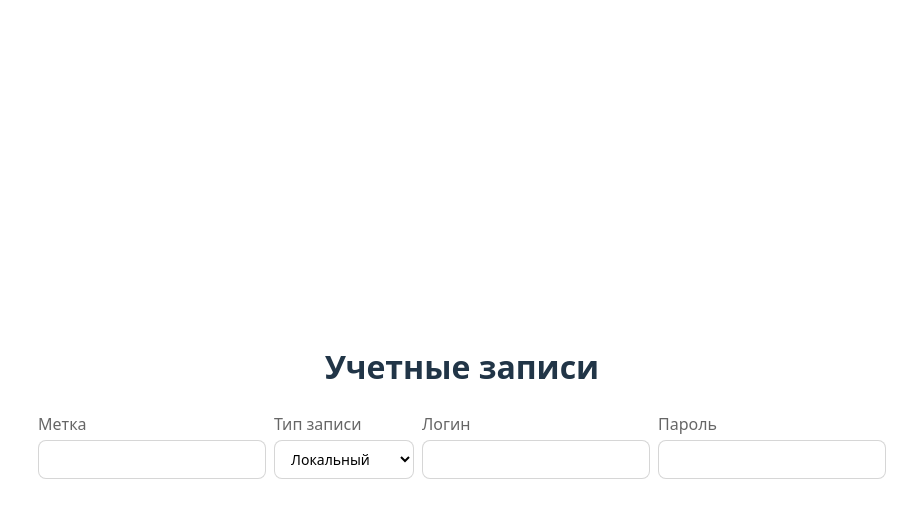
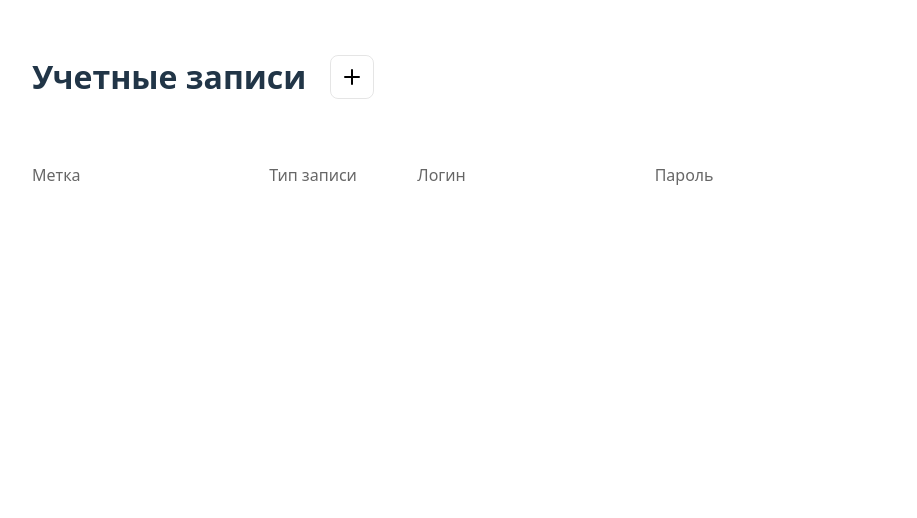
Before and after one commit to AnnaGolmakova/vue-account-table-test, a Vue app: page / in a window 1280 px wide. Shown: the top 518 px of the page, without its empty margins (178-1095 px from the left). Built offline with nearby package versions, Linux system fonts and the light colour scheme.

Commit message:
Finalize application

```diff
--- a/package.json
+++ b/package.json
@@ -9,6 +9,7 @@
     "preview": "vite preview"
   },
   "dependencies": {
+    "lucide-vue-next": "^0.544.0",
     "pinia": "^3.0.3",
     "vue": "^3.5.21",
     "zod": "^4.1.9"
--- a/src/App.vue
+++ b/src/App.vue
@@ -1,9 +1,25 @@
 <script setup lang="ts">
+import { ref } from "vue";
 import AccountsRow from "./components/AccountsRow.vue";
+import { Plus } from "lucide-vue-next";
+import { useAccountsStore } from "./modules/accountsStore";
+
+const accountsStore = useAccountsStore();
+const draftRows = ref<Map<number, null>>(new Map());
+
+function appendNewRow() {
+  draftRows.value.set(Date.now(), null);
+}
 </script>
 
 <template>
-  <h1>Учетные записи</h1>
+  <header class="header">
+    <h1>Учетные записи</h1>
+    <button aria-label="Добавить запись" class="create" @click="appendNewRow">
+      <Plus />
+    </button>
+  </header>
+
   <div class="table">
     <div class="table__header">
       <div class="table__title">Метка</div>
@@ -11,15 +27,57 @@ import AccountsRow from "./components/AccountsRow.vue";
       <div class="table__title">Логин</div>
       <div class="table__title">Пароль</div>
     </div>
-    <AccountsRow />
+    <AccountsRow
+      v-for="[id, account] in accountsStore.accounts"
+      :key="id"
+      :account="account"
+      @delete="() => accountsStore.deleteAccount(id)"
+      @save="(data) => accountsStore.updateAccount(id, data)"
+    />
+    <AccountsRow
+      v-for="[id] in draftRows"
+      :key="id"
+      @delete="() => draftRows.delete(id)"
+      @save="
+        (data) => {
+          accountsStore.createAccount(data);
+          draftRows.delete(id);
+        }
+      "
+    />
   </div>
 </template>
 
 <style scoped>
+.header {
+  display: flex;
+  flex-direction: row;
+  align-items: center;
+  gap: 24px;
+  margin-bottom: 40px;
+}
+
+.create {
+  display: grid;
+  place-content: center;
+  appearance: none;
+  cursor: pointer;
+  border: solid 1px rgba(0, 0, 0, 0.1);
+  border-radius: 8px;
+  background: transparent;
+  width: 44px;
+  height: 44px;
+
+  &:hover {
+    background-color: rgba(0, 0, 0, 0.1);
+  }
+}
+
 .table {
   display: grid;
-  grid-template-columns: 1fr 140px repeat(2, 1fr);
-  gap: 4px 8px;
+  grid-template-columns: 1fr 140px repeat(2, 1fr) auto;
+  gap: 16px 8px;
+  min-width: 860px;
 }
 
 .table__header {
--- a/src/components/AccountsRow.vue
+++ b/src/components/AccountsRow.vue
@@ -3,26 +3,29 @@ import Input from "./Input.vue";
 import TagInput from "./TagInput.vue";
 import Select from "./Select.vue";
 
-import { ref, computed } from "vue";
+import { Trash2 } from "lucide-vue-next";
+
+import { ref, computed, onMounted } from "vue";
 import { accountSchema } from "../schema/accountSchema";
+
 import * as z from "zod";
 
 import type { Account } from "../types/account";
+import type { Tag } from "../types/tag";
 
 interface Props {
-  id?: string;
   account?: Account;
 }
 
-const { id, account } = defineProps<Props>();
+const { account } = defineProps<Props>();
+
+const emit = defineEmits(["save", "delete"]);
 
 const errors = ref({ fieldErrors: {} });
-const tags = ref(account?.tags ?? []);
-const type = ref(account?.type ?? "LOCAL");
-const login = ref(account?.login ?? "");
-const password = ref(
-  account?.password ?? (account?.type === "LDAP" ? null : ""),
-);
+const tags = ref<Tag[]>([]);
+const type = ref("LOCAL");
+const login = ref("");
+const password = ref<string | null>("");
 
 const internalAccountData = computed(() => ({
   tags: tags.value,
@@ -34,11 +37,10 @@ const internalAccountData = computed(() => ({
 function validateAndSave() {
   const result = accountSchema.safeParse(internalAccountData.value);
   if (!result.success) {
-    console.error(result.error);
     errors.value = z.flattenError(result.error);
   } else {
-    console.log(result.data);
     errors.value = { fieldErrors: {} };
+    emit("save", result.data);
   }
 }
 
@@ -47,6 +49,15 @@ function submitOnEnter(e: KeyboardEvent) {
     validateAndSave();
   }
 }
+
+onMounted(() => {
+  if (account) {
+    tags.value = account.tags;
+    type.value = account.type;
+    login.value = account.login;
+    password.value = account.password;
+  }
+});
 </script>
 
 <template>
@@ -54,7 +65,7 @@ function submitOnEnter(e: KeyboardEvent) {
     <TagInput
       name="test"
       :maxlength="50"
-      :invalid="errors.fieldErrors.tags"
+      :invalid="errors.fieldErrors.hasOwnProperty('tags')"
       v-model="tags"
       @blur="validateAndSave"
     />
@@ -64,7 +75,7 @@ function submitOnEnter(e: KeyboardEvent) {
       :required="true"
       :values="[
         { value: 'LDAP', label: 'LDAP' },
-        { value: 'LOCAL', label: 'Локальный' },
+        { value: 'LOCAL', label: 'Локальная' },
       ]"
       v-model="type"
       @change="validateAndSave"
@@ -89,6 +100,13 @@ function submitOnEnter(e: KeyboardEvent) {
       @blur="validateAndSave"
       @keyup="submitOnEnter"
     />
+    <button
+      aria-label="Удалить запись"
+      class="delete"
+      @click="() => emit('delete')"
+    >
+      <Trash2 />
+    </button>
   </div>
 </template>
 
@@ -102,4 +120,18 @@ function submitOnEnter(e: KeyboardEvent) {
 .doublewidth {
   grid-column: auto / span 2;
 }
+
+.delete {
+  appearance: none;
+  cursor: pointer;
+  border: none;
+  border-radius: 8px;
+  background: transparent;
+  width: 36px;
+  height: 36px;
+
+  &:hover {
+    background-color: rgba(0, 0, 0, 0.1);
+  }
+}
 </style>
--- a/src/schema/accountSchema.ts
+++ b/src/schema/accountSchema.ts
@@ -16,7 +16,7 @@ export const accountSchema = z
       .max(100, "Не больше 100 символов")
       .nullable(),
   })
-  .refine((val) => (val.type === "LDAP" ? val.password !== null : true), {
+  .refine((val) => (val.type === "LDAP" ? val.password === null : true), {
     message: "Пароль обязателен для локальных учетных записей",
     path: ["password"], // path of error
   });
--- a/src/style.css
+++ b/src/style.css
@@ -1,10 +1,10 @@
 :root {
+  background-color: #ffffff;
+  color: #213547;
+
+  font-weight: 400;
+  line-height: 1.5;
   font-family: system-ui, Avenir, Helvetica, Arial, sans-serif;
-    line-height: 1.5;
-    font-weight: 400;
-
-    color: #213547;
-    background-color: #ffffff;
 
   font-synthesis: none;
   text-rendering: optimizeLegibility;
@@ -12,26 +12,17 @@
   -moz-osx-font-smoothing: grayscale;
 }
 
-a {
-    font-weight: 500;
-    color: #646cff;
-    text-decoration: inherit;
-}
-a:hover {
-    color: #535bf2;
-}
-
 body {
+  display: flex;
+  place-items: start center;
   margin: 0;
-    display: flex;
-    place-items: center;
   min-width: 320px;
   min-height: 100vh;
 }
 
 #app {
-    max-width: 1280px;
   margin: 0 auto;
   padding: 2rem;
+  max-width: 1280px;
   text-align: center;
 }
```
Also changed, not shown: 1 other file (tests, documents, lock files or other folders). Lines whose indentation alone changed are shown as unchanged.
